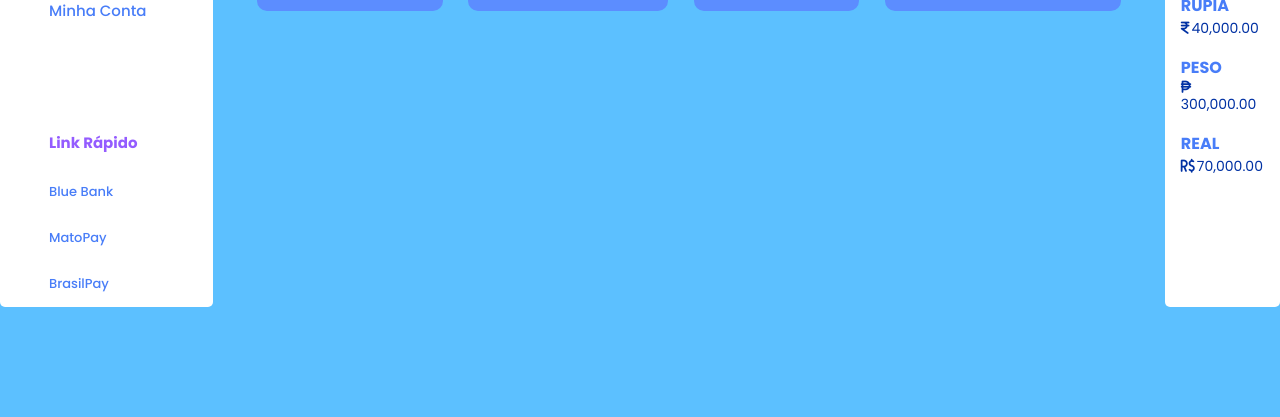
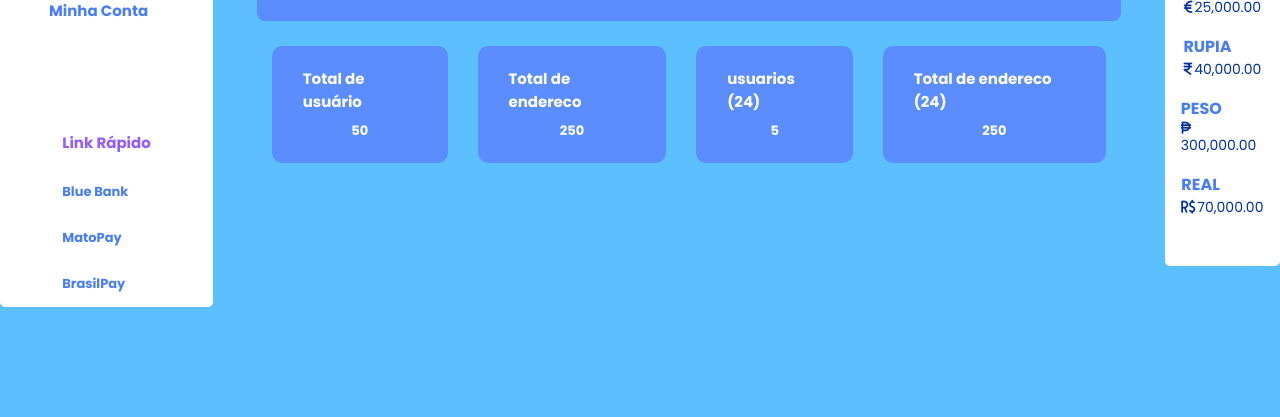
Before and after one commit to fullstack34/userapp-grupo-4, a plain HTML site: page dashboard/index.html in a window 1280 px wide. Shown: the part 383-800 px from the top of the page. Drawn offline with Linux system fonts and the light colour scheme.

Commit message:
centralizar o dashboard.css

```diff
--- a/dashboard/dashboard.css
+++ b/dashboard/dashboard.css
@@ -1,5 +1,6 @@
 /*  import google fonts */
 @import url("https://fonts.googleapis.com/css2?family=Poppins:wght@400;500;600;700&display=swap");
+
 /*
 paleta de cores:
   color1: #5CC0FF azul claro
@@ -23,6 +24,8 @@ paleta de cores:
   text-decoration: none;
   box-sizing: border-box;
   font-family: "Poppins", sans-serif;
+  align-items: center;
+  justify-content: center;
 }
 
 body {
@@ -134,7 +137,7 @@ nav {
 .side_navbar a {
   width: 100%;
   padding: 0.8rem 3rem;
-  font-weight: 500;
+  font-weight: bolder;
   font-size: 15px;
 }
 
@@ -155,7 +158,7 @@ nav {
 
 .side_navbar a:hover {
   background: #5C8DFF;
-  width: 100px;
+  width: 150px;
   color: white;
 }
 
@@ -198,14 +201,14 @@ button {
 .history_lists {
   display: flex;
   align-items: center;
-  justify-content: space-between;
+  /* justify-content: space-between; */
   color: white;
 }
 
 .row {
   display: flex;
-  justify-content: space-between;
   align-items: center;
+  text-align: center;
   margin: 1rem 0;
 }
 
@@ -288,3 +291,18 @@ table td {
   margin-right: 2px;
   color: #0031a3;
 }
+
+/* caixas de informacoes sobre usarios e enderecos */
+
+.box_info{
+  margin: 25px 15px;
+  align-items: center;
+  justify-content: center;
+}
+.number_info{
+  text-align: center;
+}
+.table_info{
+  align-items: center;
+  justify-content: center;
+}
```
